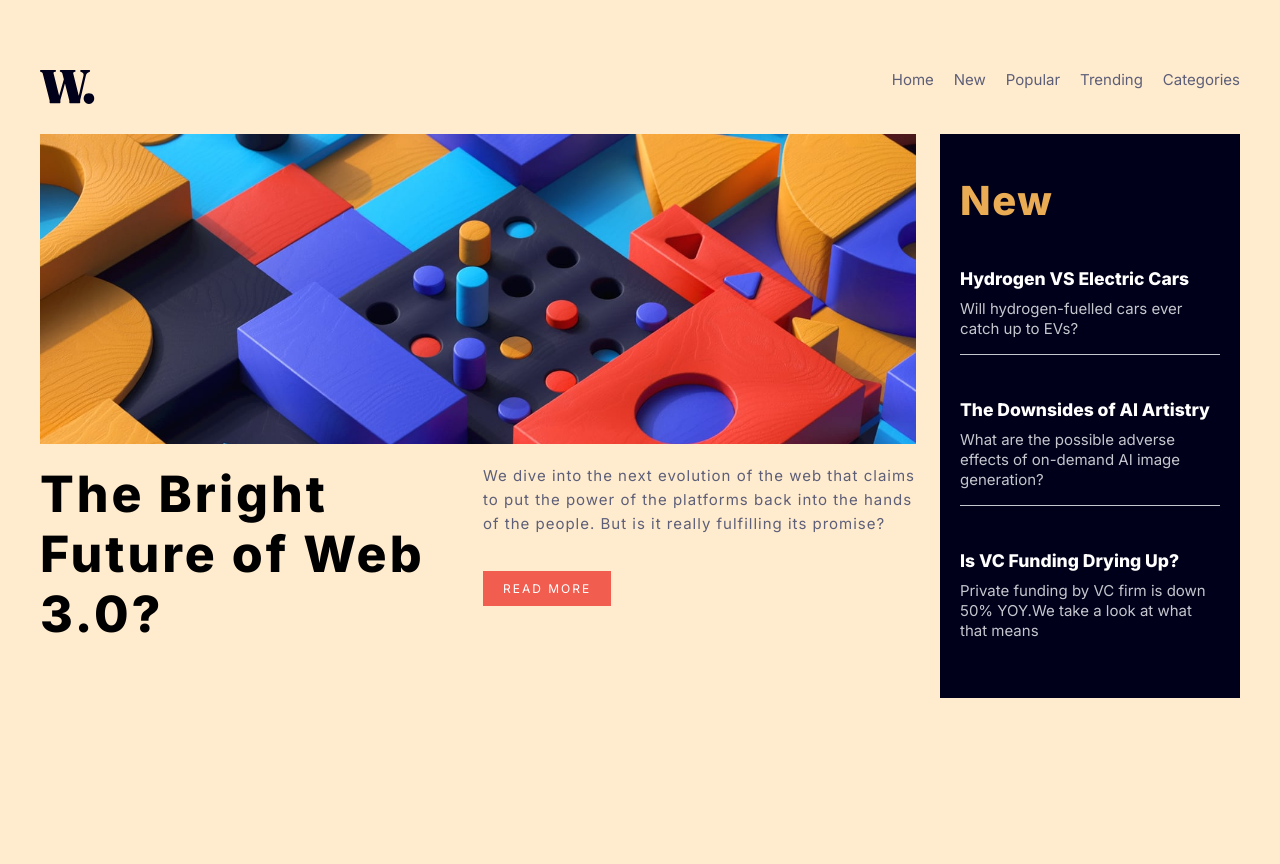
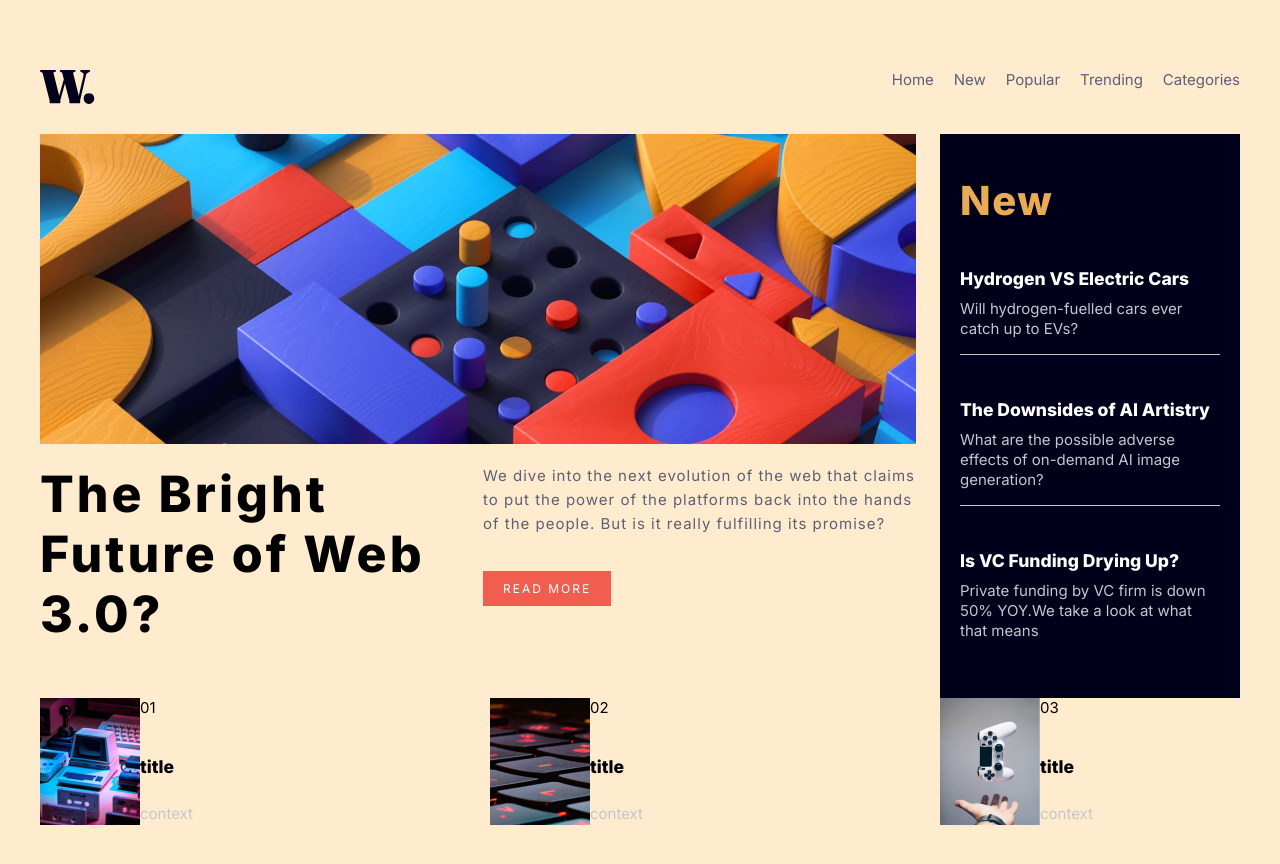
Before and after one commit to FabzHub17/News-Homepage-FrontendMentor, a React (Vite) app in the folder News-Homepage/: page / in a window 1280 px wide. Shown: the top 864 px of the page. Before the commit the page ends 800 px from the top, so only its background shows below. Built offline with nearby package versions, Linux system fonts and the light colour scheme.

Commit message:
article ranking section grid and flex layout set for desktop

```diff
--- a/News-Homepage/src/App.jsx
+++ b/News-Homepage/src/App.jsx
@@ -1,3 +1,4 @@
+import ArticleRank from "./components/ArticleRank/ArticleRank"
 import Header from "./components/Header/Header"
 import Hero from "./components/Hero/Hero"
 
@@ -8,6 +9,7 @@ function App() {
       <div className="mainContainer">
         <Header />
         <Hero />
+        <ArticleRank />
       </div>
     </>
   )
--- /dev/null
+++ b/News-Homepage/src/components/ArticleRank/ArticleRank.jsx
@@ -0,0 +1,20 @@
+import News from '../News/News';
+import './_articleRank.scss';
+import pcImg from './../../assets/images/image-retro-pcs.jpg';
+import keyboardImg from './../../assets/images/image-top-laptops.jpg';
+import gamingImg from './../../assets/images/image-gaming-growth.jpg';
+
+function ArticleRank(){
+
+    return(
+        <>
+        <section className="article-rank">
+            <News img= {pcImg} index={'01'} title={'title'} body={'context'} />
+            <News img= {keyboardImg} index={'02'} title={'title'} body={'context'} />
+            <News img= {gamingImg} index={'03'} title={'title'} body={'context'} />
+        </section>
+        </>
+    )
+}
+
+export default ArticleRank;
--- /dev/null
+++ b/News-Homepage/src/components/ArticleRank/_articleRank.scss
@@ -0,0 +1,5 @@
+.article-rank{
+
+    display: flex;
+    justify-content: space-between;
+}
--- /dev/null
+++ b/News-Homepage/src/components/News/News.jsx
@@ -0,0 +1,22 @@
+import Article from '../Article/Article';
+import './_news.scss';
+
+function News({img,index,title,body}) {
+    return (
+        <>
+
+            <div className="news">
+                <div className="news__img__container">
+                    <img src={img} alt="news article" className="news__img" />
+                </div>
+                <div className="news__index">{index}</div>
+
+                <Article title={title} body={body}/>
+            </div>
+        </>
+
+    )
+
+}
+
+export default News;
--- /dev/null
+++ b/News-Homepage/src/components/News/_news.scss
@@ -0,0 +1,15 @@
+.news{
+
+    display: grid;
+    grid-template-columns: 10rem 20rem;
+    grid-template-rows: 5rem 10rem;
+
+    &__img{
+
+        &__container{
+            width: 10rem;
+            grid-row: 1/3;
+            grid-column: 1/2;
+        }
+    }
+}
```
